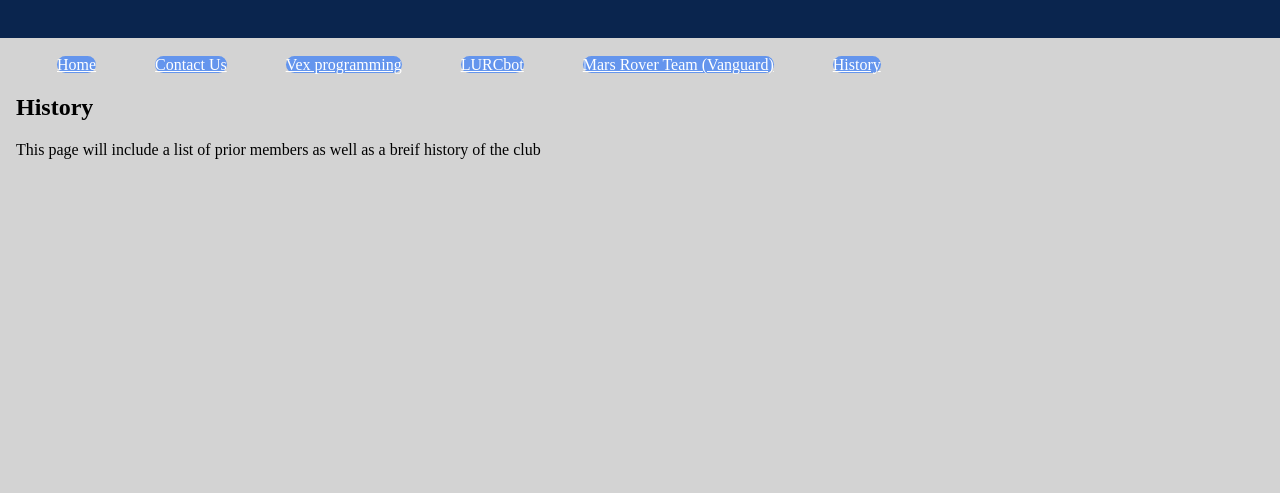
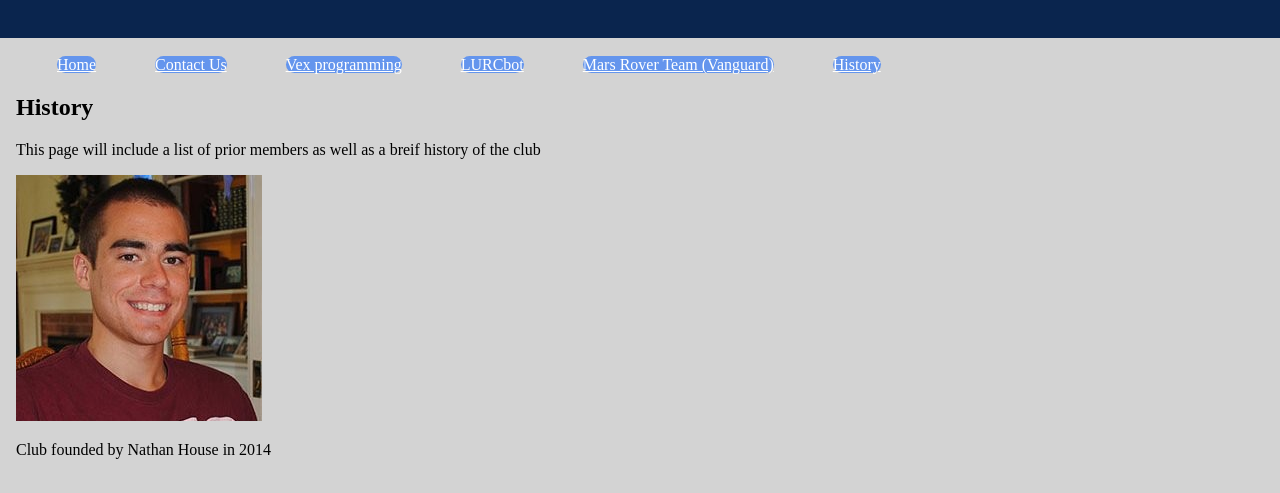
Before and after one commit to liberty-university-robotics/liberty-university-robotics.github.io, a plain HTML site: page history.html in a window 1280 px wide. Shown: the part 121-614 px from the top of the page. Drawn offline with Linux system fonts and the light colour scheme.

Commit message:
Added club founder

```diff
--- a/history.html
+++ b/history.html
@@ -23,6 +23,8 @@
     </div>
     <h2>History</h2>
     <p>This page will include a list of prior members as well as a breif history of the club</p>
+    <img src="pictures/Nathan House.jpg" alt="Nathan House">
+    <p>Club founded by Nathan House in 2014</p>
 
 
 </body>
```
